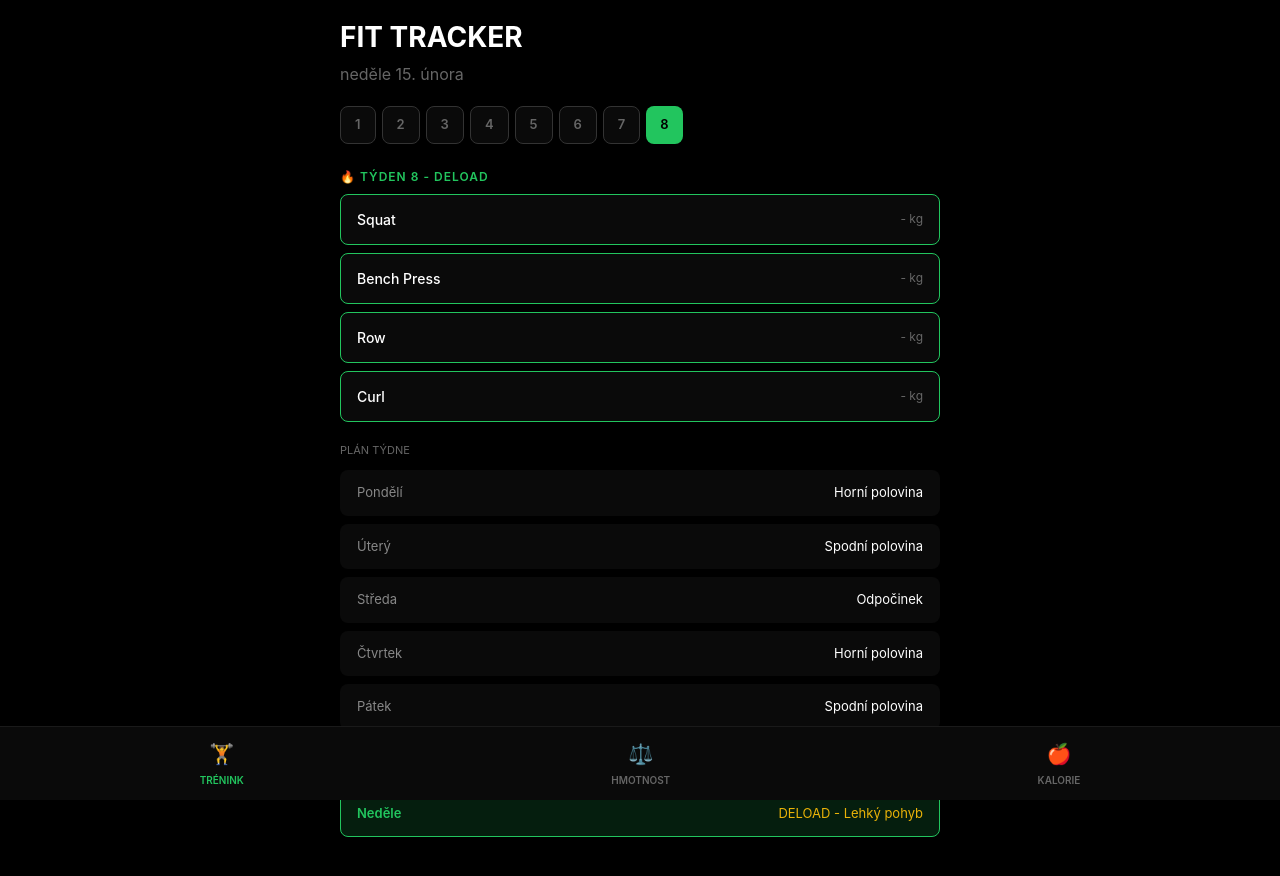
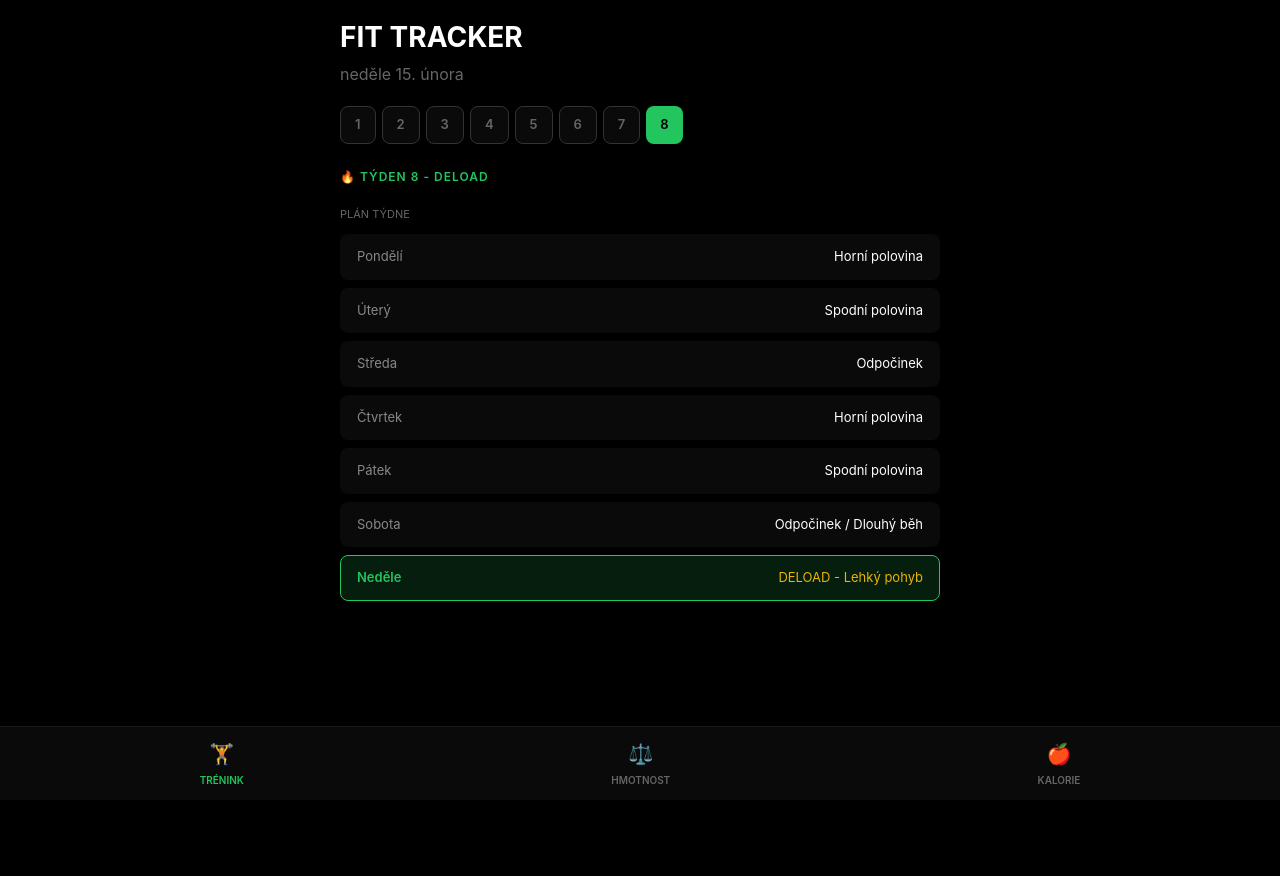
Before and after one commit to FiTomas/fit-tracker, a Next.js app: page / in a window 1280 px wide. Shown: the top 876 px of the page. After the commit the page ends 800 px from the top, so only its background shows below. Built offline with nearby package versions, Linux system fonts and the light colour scheme.

Commit message:
Fix: show exercises for selected day, remove Dnes hotovo section

```diff
--- a/src/app/page.tsx
+++ b/src/app/page.tsx
@@ -252,7 +252,7 @@ export default function Home() {
 
             <div style={{ marginBottom: '20px' }}>
               <h3 style={{ color: '#22c55e', fontSize: '12px', textTransform: 'uppercase', letterSpacing: '1px', marginBottom: '8px', fontWeight: 600 }}>🔥 TÝDEN {currentWeek} - {MESOCYCLE[currentWeek - 1].type}</h3>
-              {(WEEK_EXERCISES[currentWeek] || []).map((exName, i) => {
+              {(dayExercises || []).map((exName, i) => {
                 const ex = exercisesList.find(e => e.name === exName) || exercisesList.find(e => e.name.toLowerCase().includes(exName.toLowerCase()));
                 const isCompleted = todayCompleted.some(c => c?.name.toLowerCase() === exName.toLowerCase());
                 return (
```
